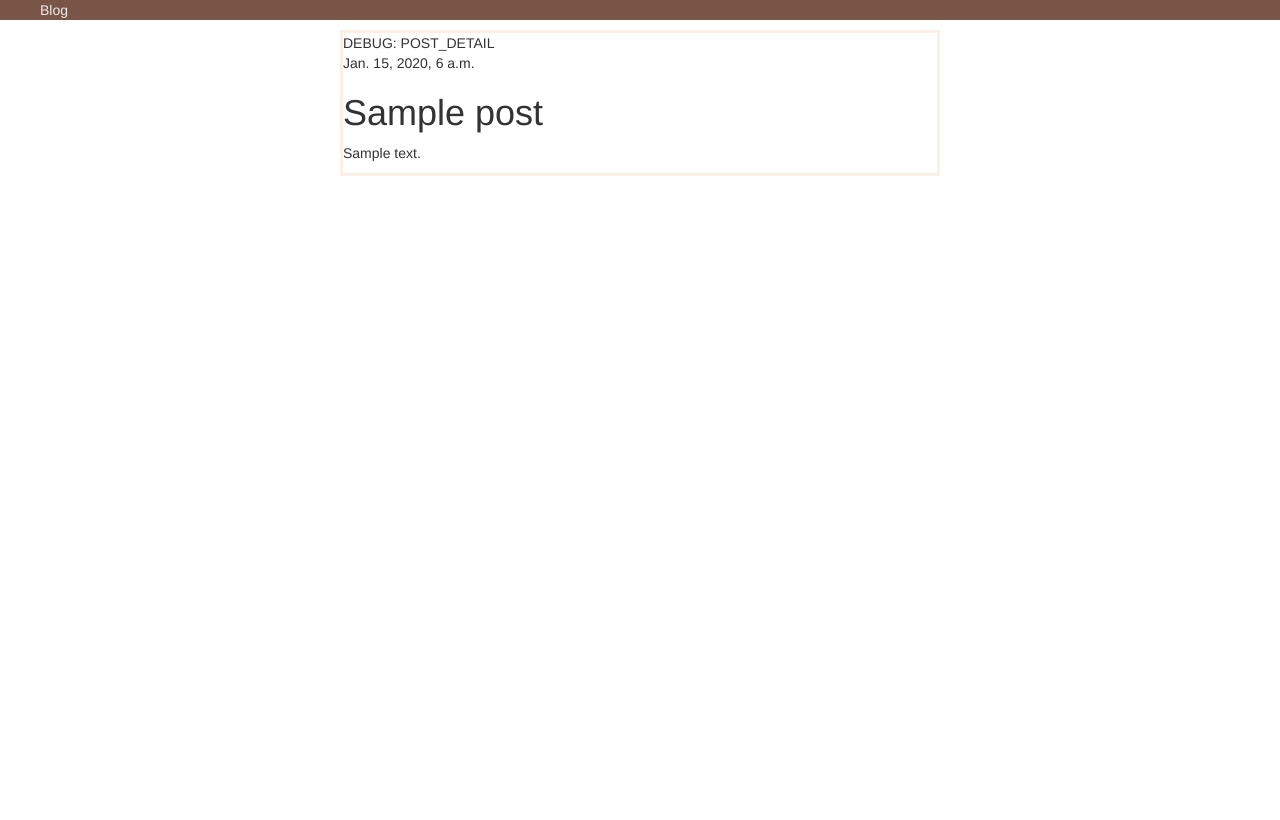
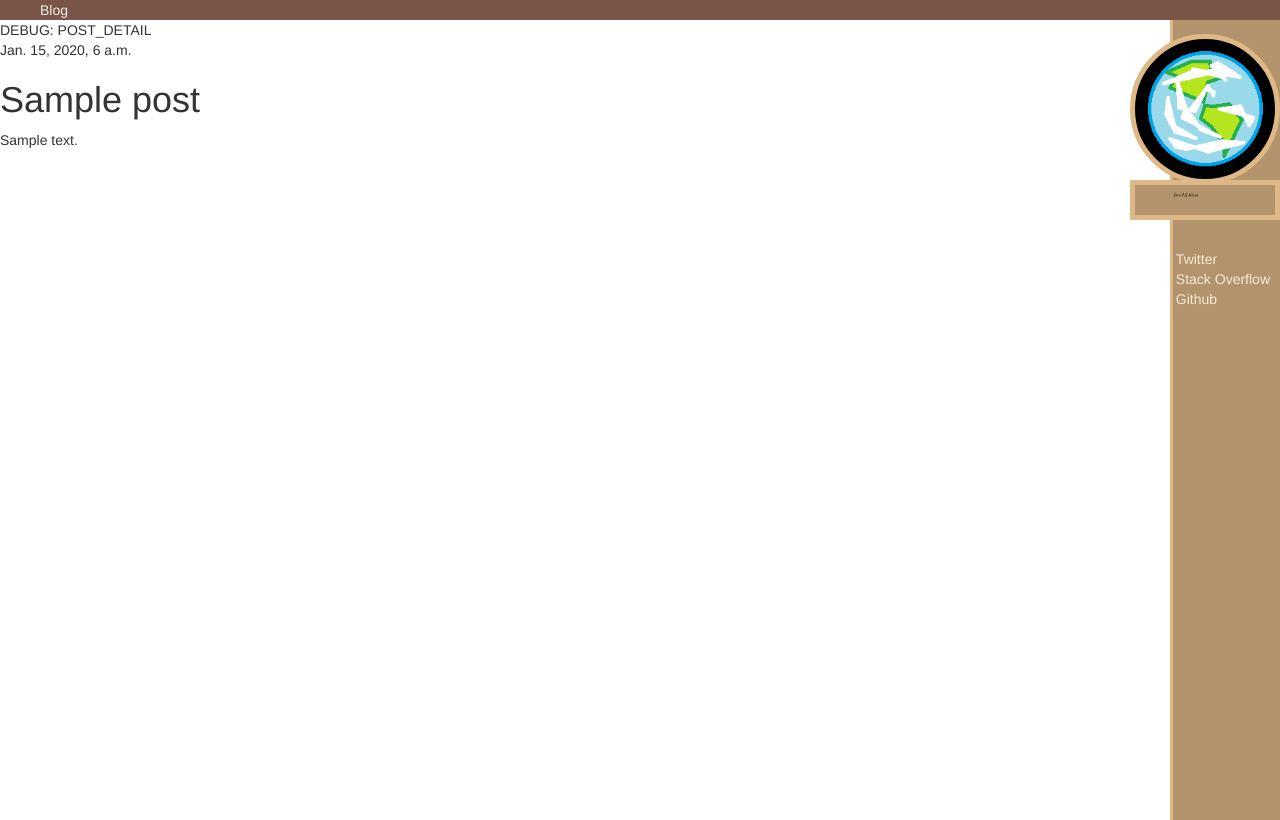
Before and after one commit to davidahines/djangoblog, a Django app: page /post/1/ in a window 1280 px wide. Before the commit the page ends 176 px from the top, so only its background shows below. Run offline with Django 3.2, Linux system fonts and the light colour scheme; tables that the repository leaves empty hold one stand-in row (values such as "Sample post"); some libraries are stand-ins or nearby versions.

Commit message:
Made some changes to the styling and formatting.

```diff
--- a/blogengine/static/css/main.css
+++ b/blogengine/static/css/main.css
@@ -1,8 +1,7 @@
 #main {
   max-width: 600px;
-  margin: 0 auto;
-  border-style: solid;
-  border-color: linen;
+  margin: 0;
+  float: left;
 }
 #top-nav{
   width: 100%;
@@ -13,4 +12,64 @@
 }
 #top-nav-list{
     list-style-type: none;
+    margin:inherit;
 }
+#side-nav-list{
+    list-style-type: none;
+
+}
+#side-nav{
+  float: right;
+  width: 110px;
+  border-left-width: medium;
+  border-left-style: solid;
+  border-left-color: #DEB887;
+  height: 100%;
+  overflow: visible;
+  background-color: #B2936C;
+}
+.side-box{
+  display: block;
+  width: 150;
+  height: 40px;
+  margin-top: 160px;
+  background-size: 100%;
+  background-repeat: no-repeat;
+  background-position: center center;
+  background-size: contain;
+  background-color: #B2936C;
+  border: 5px solid #DEB887;
+  right:0;
+  position: absolute;
+  /*box-shadow: 0 3px 2px rgba(0, 0, 0, 0.3);*/
+}
+.circle {
+  display: block;
+  width: 150px;
+  height: 150px;
+  margin: 1em auto;
+  background-size: cover;
+  background-repeat: no-repeat;
+  background-position: center center;
+  -webkit-border-radius: 99em;
+  -moz-border-radius: 99em;
+  border-radius: 99em;
+  border: 5px solid #DEB887;
+  /*box-shadow: 0 3px 2px rgba(0, 0, 0, 0.3);*/
+
+}
+a {
+  color: #F5EADB;
+}
+#side-circle{
+  position: absolute;
+  right: 0;
+}
+
+#side-nav-list{
+  padding-top: 229px;
+  right: 0;
+  position: absolute;
+  padding-right: 10px;
+
+}
--- a/blogengine/templates/blogengine/base.html
+++ b/blogengine/templates/blogengine/base.html
@@ -1,22 +1,42 @@
 <link rel="stylesheet" href="//maxcdn.bootstrapcdn.com/bootstrap/3.2.0/css/bootstrap.min.css">
 <link rel="stylesheet" href="//maxcdn.bootstrapcdn.com/bootstrap/3.2.0/css/bootstrap-theme.min.css">
 <link rel="stylesheet" href="/static/css/main.css">
+<!--
+<link rel="stylesheet" href="https://maxcdn.bootstrapcdn.com/bootstrap/3.3.5/css/bootstrap.min.css">
+<link rel="stylesheet" href="https://maxcdn.bootstrapcdn.com/bootstrap/3.3.5/css/bootstrap-theme.min.css">
+<script src="https://maxcdn.bootstrapcdn.com/bootstrap/3.3.5/js/bootstrap.min.js"></script>
+-->
 <html>
     <head>
         <title>DavidH's Blog</title>
     </head>
+
     <body>
+
       <div id="top-nav">
         <ul id="top-nav-list">
           <li>Blog</li>
         </ul>
+      </div>
 
-    </div>
       <div id="main">
         {% block content %}
         {% endblock %}
       </div>
 
+      <div id="side-nav">
+        <div id="side-circle" class="circle" style="background-image:
+          url('/static/img/earth_icon.png')">
+        </div>
+        <div id="side-nameplate" class="side-box" style="background-image:
+          url('/static/img/signature_390x160.png')">
+        </div>
+        <ul id="side-nav-list">
+          <li><a href="https://twitter.com/davidahines">Twitter</a></li>
+          <li><a href="http://stackoverflow.com/users/383986/davidahines">Stack&nbspOverflow</a></li>
+          <li><a href="https://github.com/davidahines">Github</a></li>
+        </ul>
+      </div>
 
     </body>
 </html>
--- a/blogengine/templates/blogengine/post_list.html
+++ b/blogengine/templates/blogengine/post_list.html
@@ -2,7 +2,7 @@
 {% block content %}
   {% for post in posts %}
     <div>
-      <p>published: {{ post.published_date }}</p>
+      <p><time datetime="2015-08-08">{{ post.published_date }}</time></p>
       <h1><a href="{% url "post_detail" pk=post.pk %}">{{ post.title }}</a></h1>
       <p>{{ post.text|linebreaks }}</p>
     </div>
```
Also changed, not shown: blogengine/templates/blogengine/post_detail.html (+6 -5 lines), blogengine/static/img/earth_icon.png (added), blogengine/static/img/profile_140x140.jpg (added), blogengine/static/img/profile_768x768.jpg (added), blogengine/static/img/signature_390x160.png (added). Lines whose indentation alone changed are shown as unchanged.
